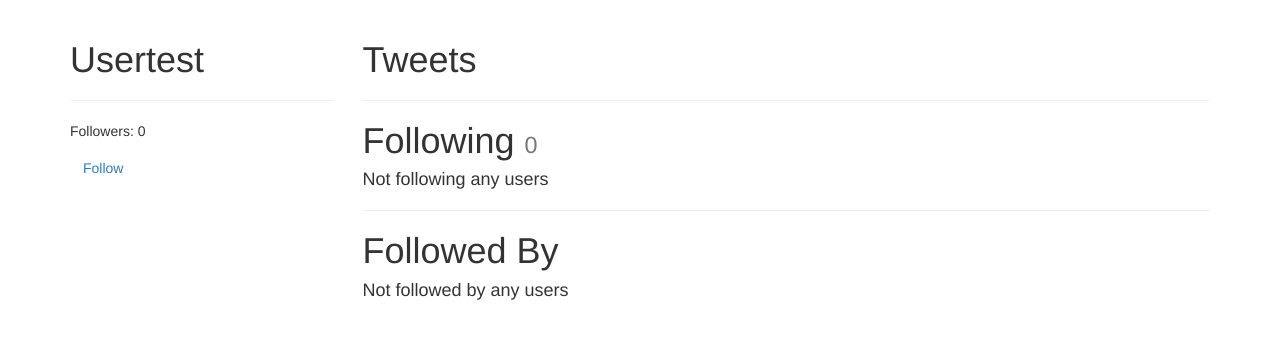
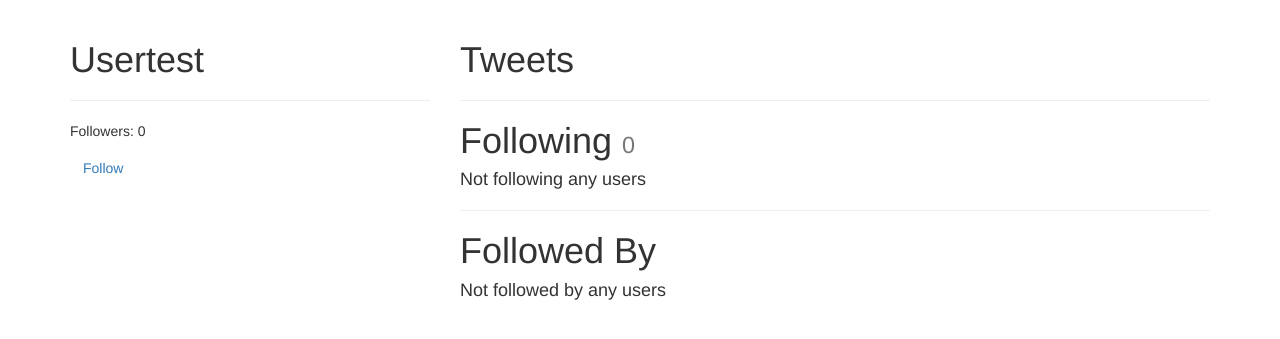
Before and after one commit to beelarr/tweetme, a Django app: a page that uses tweetme/templates/base.html in a window 1280 px wide. Shown: the part 52-391 px from the top of the page. Run offline with Django 3.2, Linux system fonts and the light colour scheme; a user stored in the database is signed in; data comes from the database, SQL or seed files in the repository; both versions use the stored data as it was after the commit; some libraries are stand-ins or nearby versions.

Commit message:
Reply working, focus working and counter.  Fixed styling on accounts/user_detail

```diff
--- a/tweetme/accounts/templates/accounts/user_detail.html
+++ b/tweetme/accounts/templates/accounts/user_detail.html
@@ -19,7 +19,7 @@ $(document).ready(function(){
     {% block content %}
 
 <div class='row'>
-    <div class='col-sm-3 col-xs-12'>
+    <div class='col-sm-4 col-xs-12'>
         <h1>{{ object.username }} </h1>
         <hr/>
         <p>Followers: {{object.followed_by.all.count}}</p>
@@ -33,7 +33,7 @@ $(document).ready(function(){
         </p>
     </div>
 
-    <div class="col-sm-9 col-xs-12">
+    <div class="col-sm-8 col-xs-12">
        <h1>Tweets</h1>
             <div id='tweet-container' data-url="/api/{{ object.username }}/tweet/">
             </div>
--- a/tweetme/templates/base.html
+++ b/tweetme/templates/base.html
@@ -86,7 +86,11 @@ $(document.body).on("click", ".tweet-reply", function(e){
     var this_ = $(this);
     var parentId = this_.attr("data-id");
     var username = this_.attr("data-user");
+    var content = this_.parent().parent().find('.content').text()
     $("#replyModal").modal({});
+    $("#replyModal textarea").after("<input type='hidden' value='" + parentId + "' name='parent_id' />")
+    $("#replyModal textarea").after("<input type='hidden' value='" + true + "' name='reply' />")
+    $('#replyModal #replyModalLabel').text('Reply to' + content)
     $("#replyModal textarea").val("@" + username + " ");
     $("#replyModal").on("shown.bs.modal", function(){$('textarea').focus()})
 
@@ -143,7 +147,7 @@ $(document.body).on("click", ".tweet-reply", function(e){
           verb = 'Unlike'
       }
 
-      tweetContent = tweetValue.content + "<br/> via <a href='" + tweetValue.user.url + "'>" + tweetValue.user.username + "</a> | " + tweetValue.date_display + " | " + "<a href='/tweet/" + tweetValue.id + "'>View</a> | " + "<a class='retweetBtn' href='/tweet/" + tweetValue.id + "/retweet/'>Retweet</a>" + " | <a href='#' class='tweet-like' data-id='" + tweetValue.id + "''>" + verb + " (" + tweetValue.likes + ")</a>" + " | <a href='#' class='tweet-reply' data-user='" + tweetValue.user.username + "' data-id='" + tweetValue.id + "''>Reply</a>"
+      tweetContent = "<span class='content'>" + tweetValue.content + "</span><br/> via <a href='" + tweetValue.user.url + "'>" + tweetValue.user.username + "</a> | " + tweetValue.date_display + " | " + "<a href='/tweet/" + tweetValue.id + "'>View</a> | " + "<a class='retweetBtn' href='/tweet/" + tweetValue.id + "/retweet/'>Retweet</a>" + " | <a href='#' class='tweet-like' data-id='" + tweetValue.id + "''>" + verb + " (" + tweetValue.likes + ")</a>" + " | <a href='#' class='tweet-reply' data-user='" + tweetValue.user.username + "' data-id='" + tweetValue.id + "''>Reply</a>"
       if (preContent){
            container= "<div class=\"media\"><div class=\"media-body\">" + preContent + tweetContent + "</div></div><hr/>"
       } else {
@@ -220,7 +224,7 @@ $(document.body).on("click", ".tweet-reply", function(e){
 
   var charsStart = 140;
   var charsCurrent = 0;
-  $(".tweet-form").append("<span class='tweetCharsLeft'>" + charsStart + "</span>")
+  $(".tweet-form").append("<span class='tweetCharsLeft' style='margin: 10px;  '>" + charsStart + "</span>")
 
   $(".tweet-form textarea").keyup(function(event){
       var tweetValue = $(this).val()
--- a/tweetme/templates/reply-modal.html
+++ b/tweetme/templates/reply-modal.html
@@ -1,18 +1,18 @@
 <!-- Modal -->
-<div class="modal" id="replyModal" tabindex="-1" role="dialog" aria-labelledby="myModalLabel">
+<div class="modal" id="replyModal"  tabindex="-1" role="dialog" aria-labelledby="myModalLabel">
   <div class="modal-dialog" role="document">
     <div class="modal-content">
        <form class='form tweet-form'> {% csrf_token %}
       <div class="modal-header">
         <button type="button" class="close" data-dismiss="modal" aria-label="Close"><span aria-hidden="true">&times;</span></button>
-        <h4 class="modal-title" id="replyModalLabel">Reply</h4>
+        <h4 class="modal-title" id="replyModalLabel"></h4>
       </div>
       <div class="modal-body">
 
           <textarea id='tweetReplyArea' class='form-control' name='content'></textarea>
 
       </div>
-      <div class="modal-footer">
+      <div class="modal-footer" >
         <button type="button" class="btn btn-default" data-dismiss="modal">Close</button>
         <input type="submit" class="btn btn-primary" value='Reply'>
       </div>
--- a/tweetme/tweets/api/serializers.py
+++ b/tweetme/tweets/api/serializers.py
@@ -44,6 +44,7 @@ class ParentTweetModelSerializer(serializers.ModelSerializer):
 
 
 class TweetModelSerializer(serializers.ModelSerializer):
+	parent_id = serializers.CharField(write_only=True, required=False)
 	user = UserDisplaySerializer(read_only=True)  # write_only
 	date_display = serializers.SerializerMethodField()
 	timesince = serializers.SerializerMethodField()
@@ -54,6 +55,7 @@ class TweetModelSerializer(serializers.ModelSerializer):
 	class Meta:
 		model = Tweet
 		fields = [
+			'parent_id',
 			'id',
 			'user',
 			'content',
@@ -65,6 +67,8 @@ class TweetModelSerializer(serializers.ModelSerializer):
 			'did_like',
 			'reply',
 		]
+
+		# read_only_fields = ['reply',]
 
 	def get_did_like(self, obj):
 		request = self.context.get("request")
--- a/tweetme/tweets/templates/tweets/tweet_detail.html
+++ b/tweetme/tweets/templates/tweets/tweet_detail.html
@@ -8,10 +8,10 @@
 
     {% block content %}
 <div class='row'>
-    <div class='col-sm-3 col-xs-12' style='background-color:yellow;'>
+    <div class=''col-m-5 col-sm-4 col-xs-12'' style='background-color:yellow;'>
         <h1>{{ object.user }} </h1>
     </div>
-    <div class='col-sm-9 col-xs-12'>
+    <div class='col-m-8 col-sm-8'>
          {{ object.content }}<br/>
             <br/>
         {{ object.timestamp|timesince }}
```
Also changed, not shown: tweetme/db.sqlite3.
